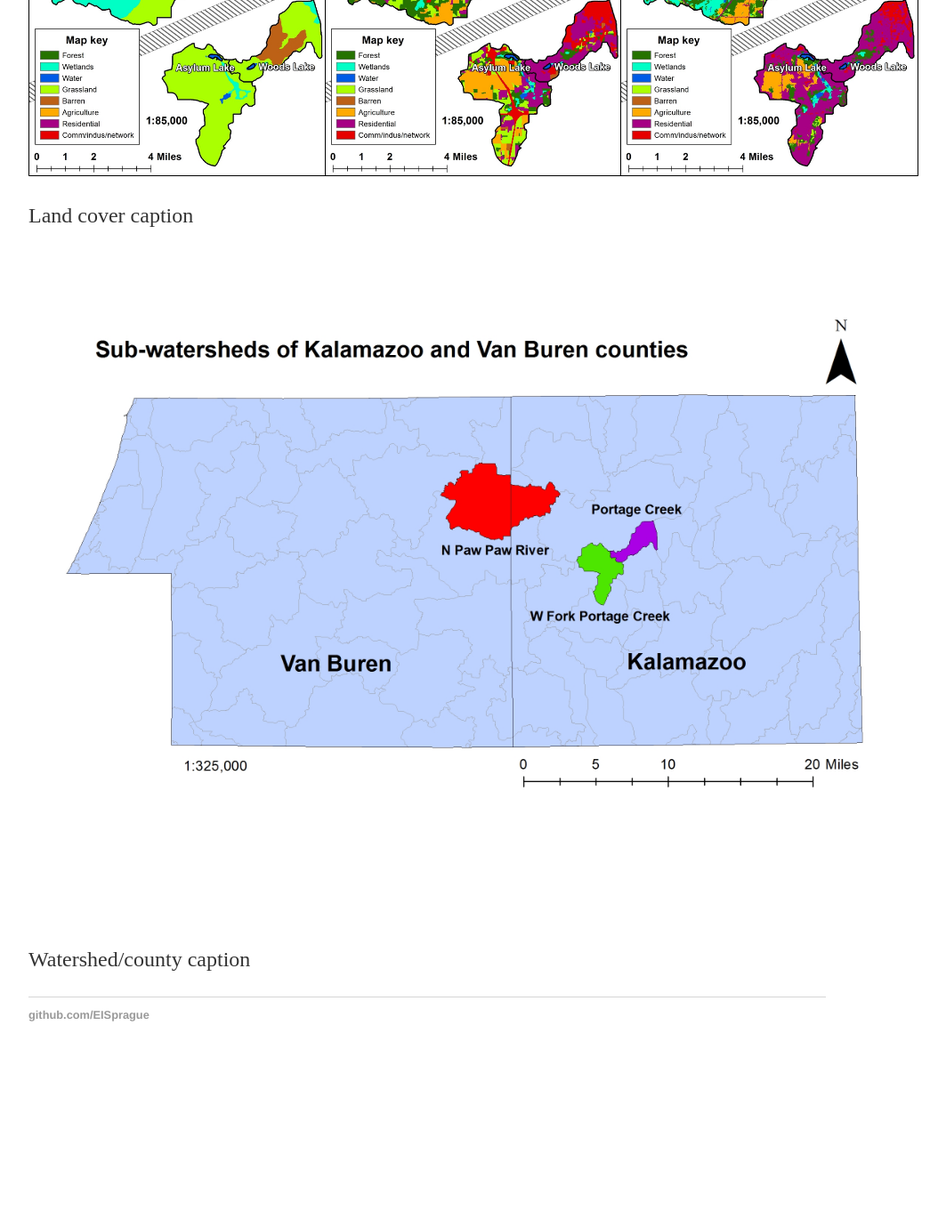
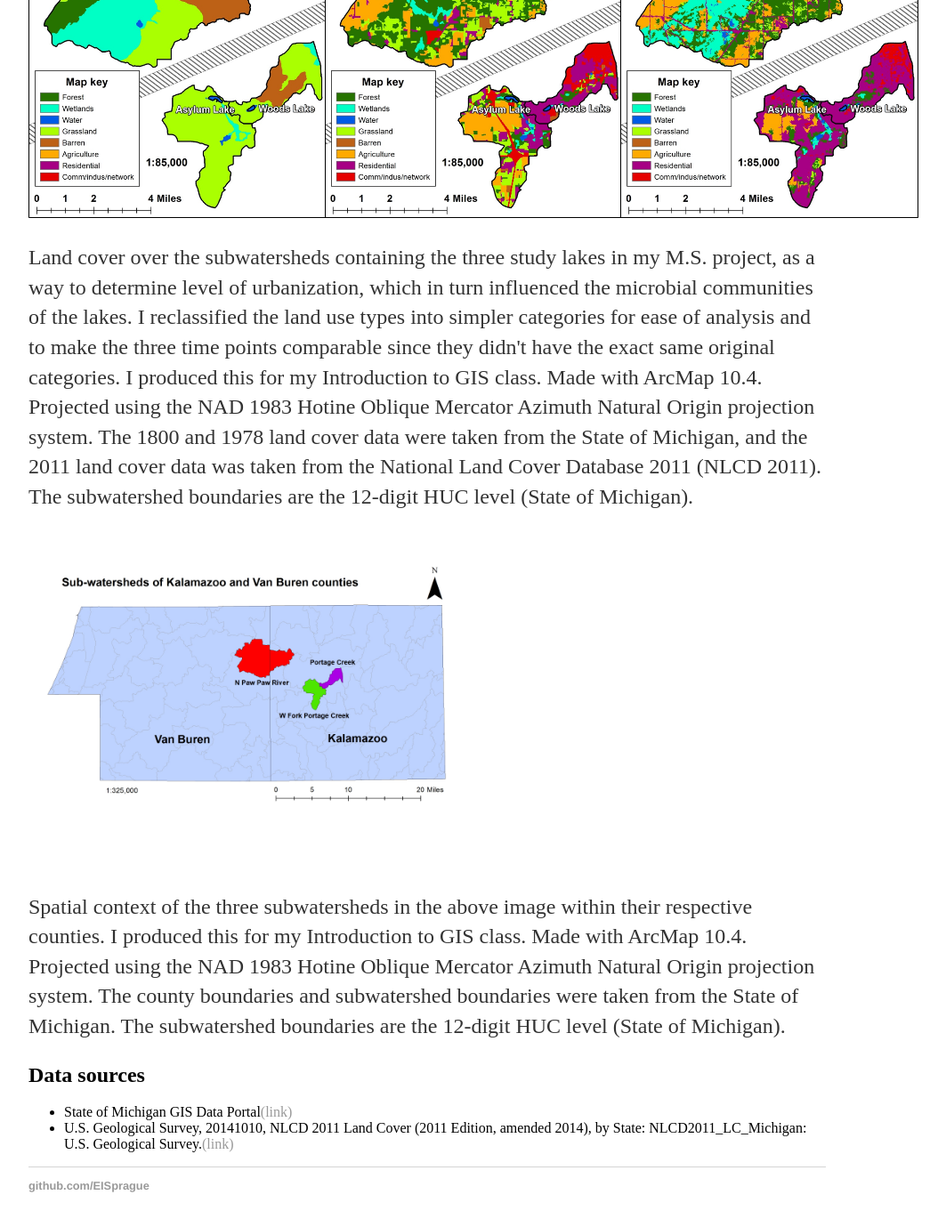
Before and after one commit to EISprague/EISprague.github.io, a Jekyll site: the page built from index.html, in a window 1280 px wide and 1400 px high, scrolled down 352 px. Shown: the top 1379 px of the window at 89% size, without its empty margins (160-1223 px from the left). Built offline with Jekyll 4.4.1, drawn with Linux system fonts in a browser that asks for light colours; before the commit the page ends 1560 px from its top, so only the background shows below that; some of the changed text lies outside the part shown.

Commit message:
Adding map captions

```diff
--- a/index.html
+++ b/index.html
@@ -4,13 +4,20 @@ title: Emily Sprague's Portfolio
 ---
 <div class="blurb">
 	<h1>Emily Sprague's Portfolio</h1>
-	<p>You can find examples of my GIS work here.
+	<p>You can find examples of my GIS work here.</p>
+	<h2>Land cover in southwestern Michigan</h2>
 </div>
 <div class="map with caption">
 	<img src="./maps/Land use 3 time points.png" alt="Land cover watershed map" width=1000>
-	<p>Land cover caption</p>
+	<p>Land cover over the subwatersheds containing the three study lakes in my M.S. project, as a way to determine level of urbanization, which in turn influenced the microbial communities of the lakes. I reclassified the land use types into simpler categories for ease of analysis and to make the three time points comparable since they didn't have the exact same original categories. I produced this for my Introduction to GIS class. Made with ArcMap 10.4. Projected using the NAD 1983 Hotine Oblique Mercator Azimuth Natural Origin projection system. The 1800 and 1978 land cover data were taken from the State of Michigan, and the 2011 land cover data was taken from the National Land Cover Database 2011 (NLCD 2011). The subwatershed boundaries are the 12-digit HUC level (State of Michigan).</p>
 </div>
 <div class="map with caption">
-	<img src="./maps/Both counties.jpg" alt="Watersheds in counties" width=1000>
-	<p>Watershed/county caption</p>
+	<img src="./maps/Both counties.jpg" alt="Watersheds in counties" width=500>
+	<p>Spatial context of the three subwatersheds in the above image within their respective counties. I produced this for my Introduction to GIS class. Made with ArcMap 10.4. Projected using the NAD 1983 Hotine Oblique Mercator Azimuth Natural Origin projection system. The county boundaries and subwatershed boundaries were taken from the State of Michigan. The subwatershed boundaries are the 12-digit HUC level (State of Michigan).</p>
 </div>
+<div class="references">
+	<h2>Data sources</h2>
+	<ul>
+		<li>State of Michigan GIS Data Portal<a href="http://gis-michigan.opendata.arcgis.com/">(link)</a></li>
+		<li>U.S. Geological Survey, 20141010, NLCD 2011 Land Cover (2011 Edition, amended 2014), by State: NLCD2011_LC_Michigan: U.S. Geological Survey.<a href="https://www.sciencebase.gov/catalog/item/5a1c31b0e4b09fc93dd638c0">(link)</a></li>
+	</ul>
```
